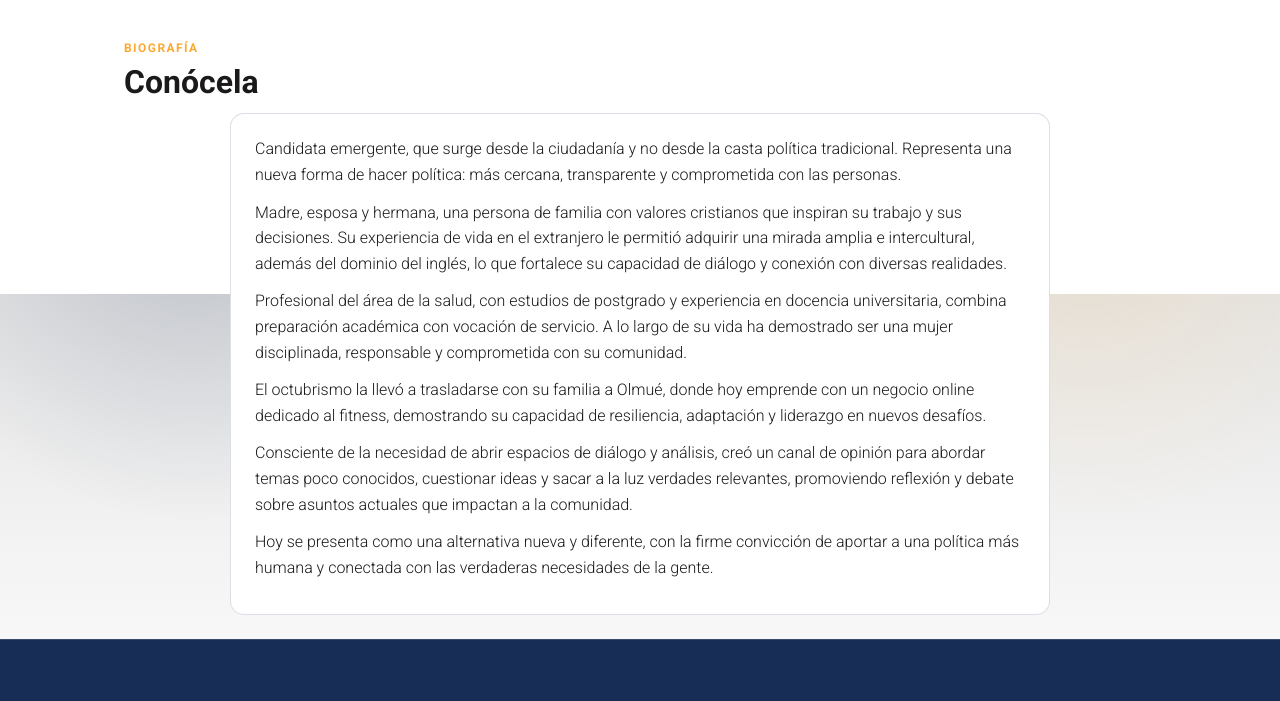
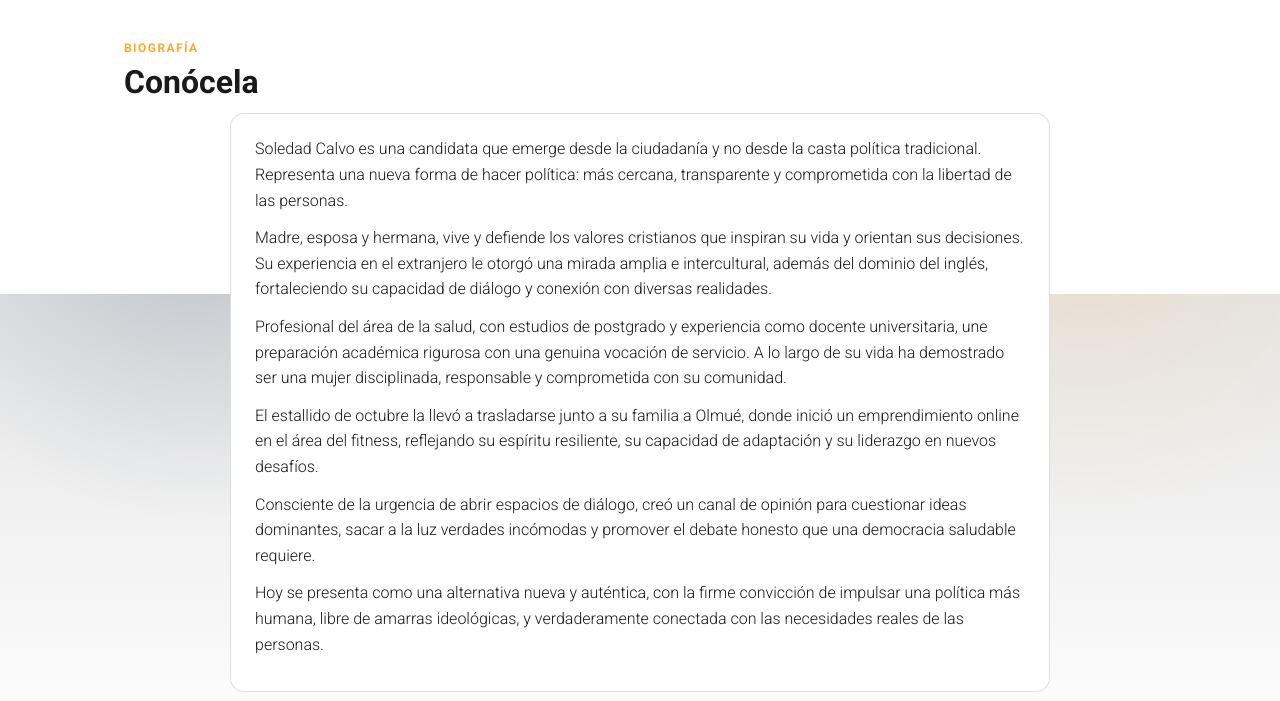
Before and after one commit to leonardocastanodiaz/pnlrepos, a website: page public/index.html in a window 1280 px wide. Shown: the part 2906-3607 px from the top of the page. Drawn offline with Linux system fonts and the light colour scheme.

Commit message:
Nuevo Texto

```diff
--- a/public/index.html
+++ b/public/index.html
@@ -399,14 +399,14 @@
             <!-- BIOGRAFÍA -->
             <section class="container safe" id="biografia"><span class="kicker"><b>Biografía</b></span>
                 <h2>Conócela</h2>
-                <article class="bio">
-                    <p>Candidata emergente, que surge desde la ciudadanía y no desde la casta política tradicional. Representa una nueva forma de hacer política: más cercana, transparente y comprometida con las personas.</p>
-                    <p>Madre, esposa y hermana, una persona de familia con valores cristianos que inspiran su trabajo y sus decisiones. Su experiencia de vida en el extranjero le permitió adquirir una mirada amplia e intercultural, además del dominio del inglés, lo que fortalece su capacidad de diálogo y conexión con diversas realidades.</p>
-                    <p>Profesional del área de la salud, con estudios de postgrado y experiencia en docencia universitaria, combina preparación académica con vocación de servicio. A lo largo de su vida ha demostrado ser una mujer disciplinada, responsable y comprometida con su comunidad.</p>
-                    <p>El octubrismo la llevó a trasladarse con su familia a Olmué, donde hoy emprende con un negocio online dedicado al fitness, demostrando su capacidad de resiliencia, adaptación y liderazgo en nuevos desafíos.</p>
-                    <p>Consciente de la necesidad de abrir espacios de diálogo y análisis, creó un canal de opinión para abordar temas poco conocidos, cuestionar ideas y sacar a la luz verdades relevantes, promoviendo reflexión y debate sobre asuntos actuales que impactan a la comunidad.</p>
-                    <p>Hoy se presenta como una alternativa nueva y diferente, con la firme convicción de aportar a una política más humana y conectada con las verdaderas necesidades de la gente.</p>
-                </article>
+             <article class="bio">
+                <p>Soledad Calvo es una candidata que emerge desde la ciudadanía y no desde la casta política tradicional. Representa una nueva forma de hacer política: más cercana, transparente y comprometida con la libertad de las personas.</p>
+                <p>Madre, esposa y hermana, vive y defiende los valores cristianos que inspiran su vida y orientan sus decisiones. Su experiencia en el extranjero le otorgó una mirada amplia e intercultural, además del dominio del inglés, fortaleciendo su capacidad de diálogo y conexión con diversas realidades.</p>
+                <p>Profesional del área de la salud, con estudios de postgrado y experiencia como docente universitaria, une preparación académica rigurosa con una genuina vocación de servicio. A lo largo de su vida ha demostrado ser una mujer disciplinada, responsable y comprometida con su comunidad.</p>
+                <p>El estallido de octubre la llevó a trasladarse junto a su familia a Olmué, donde inició un emprendimiento online en el área del fitness, reflejando su espíritu resiliente, su capacidad de adaptación y su liderazgo en nuevos desafíos.</p>
+                <p>Consciente de la urgencia de abrir espacios de diálogo, creó un canal de opinión para cuestionar ideas dominantes, sacar a la luz verdades incómodas y promover el debate honesto que una democracia saludable requiere.</p>
+                <p>Hoy se presenta como una alternativa nueva y auténtica, con la firme convicción de impulsar una política más humana, libre de amarras ideológicas, y verdaderamente conectada con las necesidades reales de las personas.</p>
+             </article>
             </section>
         <footer>
             <div class="container safe">
```
